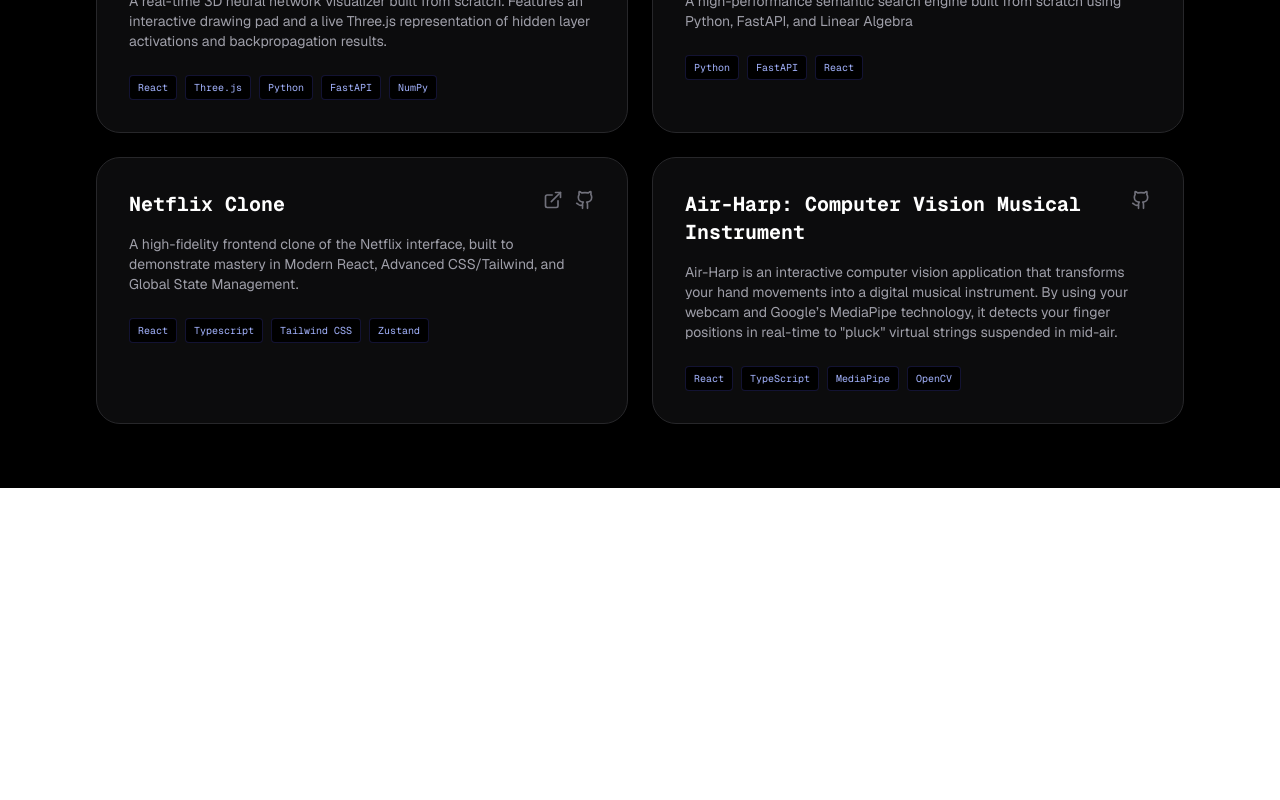
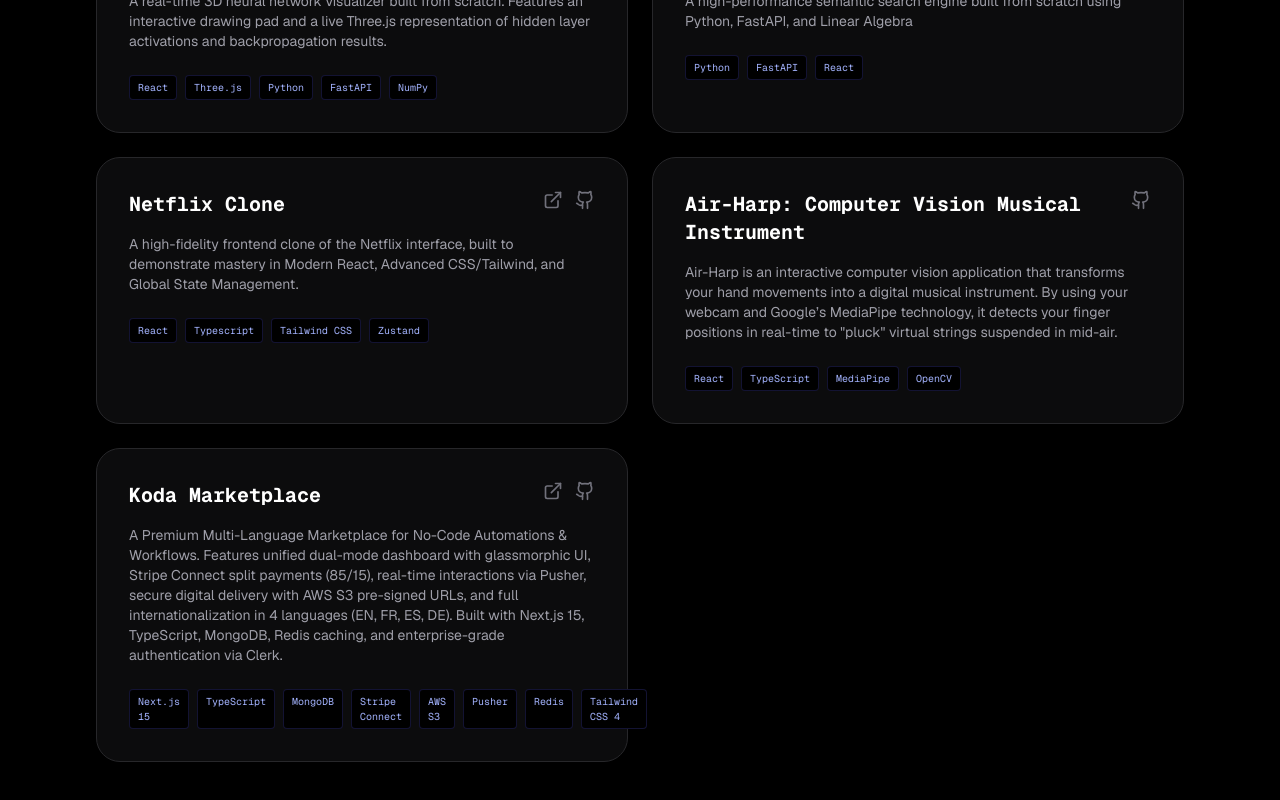
Before and after one commit to sashsutton/my-portfolio, a Next.js app: page /en/scientist in a window 1280 px wide. Shown: the part 1152-1952 px from the top of the page. Before the commit the page ends 1640 px from the top, so only its background shows below. Built offline with nearby package versions, Linux system fonts and the light colour scheme.

Commit message:
Add "Koda Marketplace" project to portfolio and update FR/EN i18n files with project description and details

```diff
--- a/app/[locale]/scientist/page.tsx
+++ b/app/[locale]/scientist/page.tsx
@@ -34,6 +34,12 @@
         key: "air_harp",
         tech: ["React", "TypeScript", "MediaPipe", "OpenCV"],
         github: "https://github.com/sashsutton/computer_vision_air_harp?tab=readme-ov-file"
+    },
+    {
+        key: "koda_marketplace",
+        tech: ["Next.js 15", "TypeScript", "MongoDB", "Stripe Connect", "AWS S3", "Pusher", "Redis", "Tailwind CSS 4"],
+        link: "https://www.kodas.works",
+        github: "https://github.com/Koda-lab/koda-web-app"
     }
 
 ];
--- a/messages/en.json
+++ b/messages/en.json
@@ -91,6 +91,10 @@
         "air_harp": {
           "title": "Air-Harp: Computer Vision Musical Instrument",
           "desc": "Air-Harp is an interactive computer vision application that transforms your hand movements into a digital musical instrument. By using your webcam and Google’s MediaPipe technology, it detects your finger positions in real-time to \"pluck\" virtual strings suspended in mid-air."
+        },
+        "koda_marketplace": {
+          "title": "Koda Marketplace",
+          "desc": "A Premium Multi-Language Marketplace for No-Code Automations & Workflows. Features unified dual-mode dashboard with glassmorphic UI, Stripe Connect split payments (85/15), real-time interactions via Pusher, secure digital delivery with AWS S3 pre-signed URLs, and full internationalization in 4 languages (EN, FR, ES, DE). Built with Next.js 15, TypeScript, MongoDB, Redis caching, and enterprise-grade authentication via Clerk."
         }
       }
     }
--- a/messages/fr.json
+++ b/messages/fr.json
@@ -91,6 +91,10 @@
                 "air_harp": {
                     "title": "Air-Harp: Instrument de Musique par Vision par Ordinateur",
                     "desc": "Air-Harp est une application interactive de vision par ordinateur qui transforme les mouvements de vos mains en un instrument de musique numérique. En utilisant votre webcam et la technologie MediaPipe de Google, il détecte la position de vos doigts en temps réel pour \"pincer\" des cordes virtuelles suspendues dans les airs."
+                },
+                "koda_marketplace": {
+                    "title": "Koda Marketplace",
+                    "desc": "Une Marketplace Premium Multilingue pour Automatisations et Workflows No-Code. Comprend un tableau de bord unifié à double mode avec UI glassmorphique, paiements fractionnés Stripe Connect (85/15), interactions en temps réel via Pusher, livraison numérique sécurisée avec URLs pré-signées AWS S3, et internationalisation complète en 4 langues (EN, FR, ES, DE). Construit avec Next.js 15, TypeScript, MongoDB, cache Redis, et authentification enterprise via Clerk."
                 }
             }
         }
```
Lines whose indentation alone changed are shown as unchanged.
